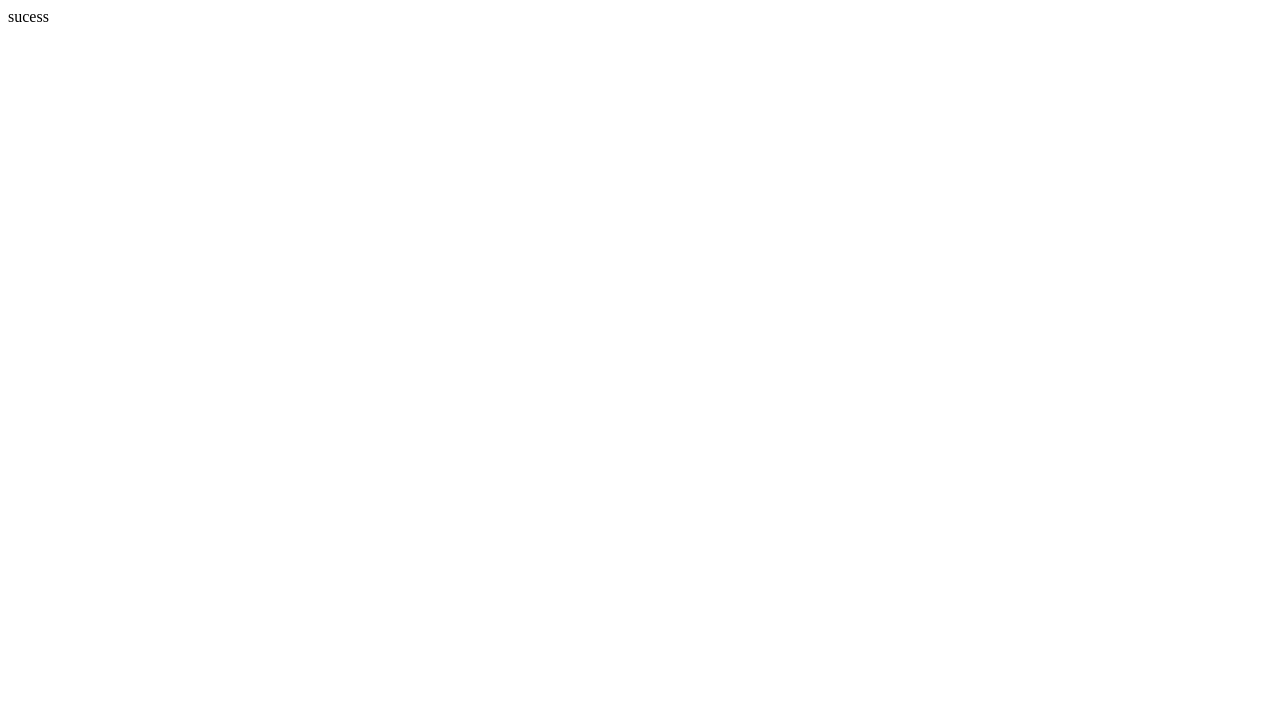
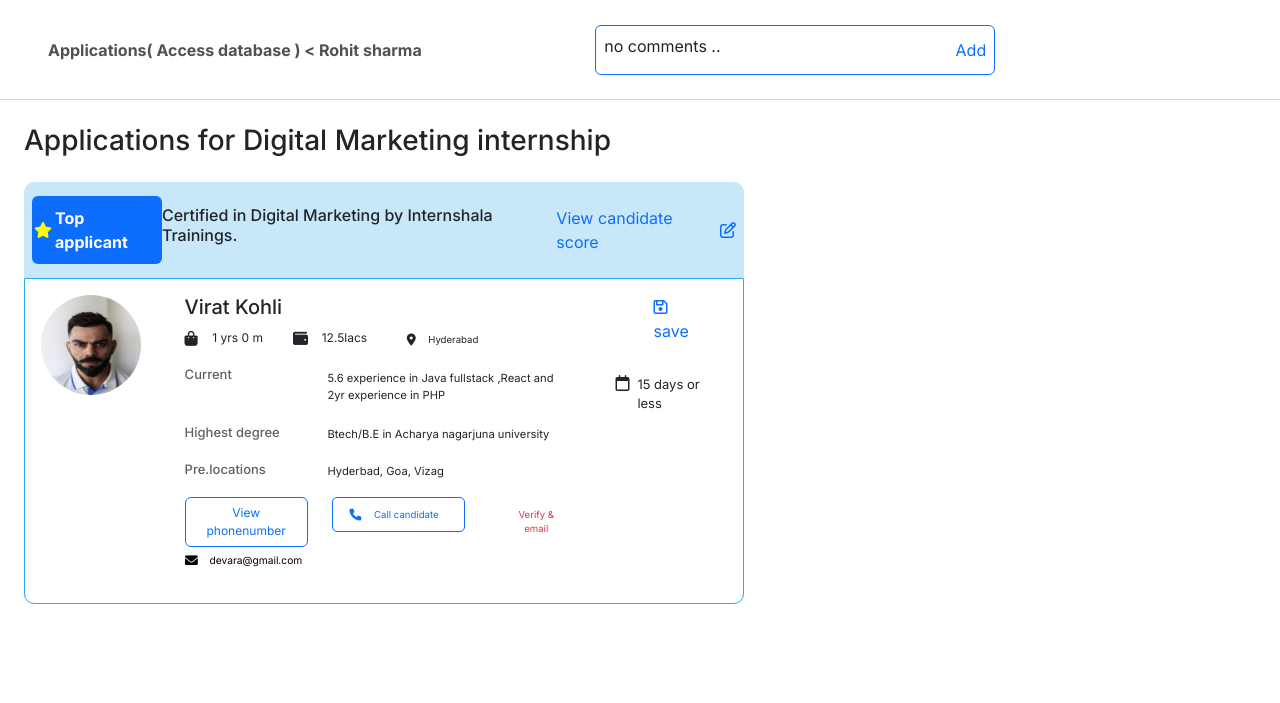
Before and after one commit to saibabusamsani/candidate-profile, a plain HTML site: page index.html in a window 1280 px wide. Drawn offline with nearby package versions, Linux system fonts and the light colour scheme.

Commit message:
update candidate

```diff
--- a/index.css
+++ b/index.css
@@ -0,0 +1,114 @@
+*{
+    margin: 0;
+    padding: 0;
+    font-family: "inter";
+}
+.header{
+
+    height: 100px;
+    border-bottom: 1px solid rgb(211, 211, 211);
+    cursor: pointer;
+
+}
+.app-link{
+    color: rgb(81, 81, 81);
+
+}
+.com-box{
+    width: 400px;
+    margin-right: 20%;
+}
+.left{
+    width: 60%;
+    height: 600px;
+
+}
+.right{
+    width: 40%;
+    height: 600px;
+    /* background-color:green; */
+}
+
+.top1{
+    width: 135px;
+    display:flex;
+    align-items: center;
+    justify-content: center;
+    padding: 2px;
+    column-gap: 3px;
+}
+.fa-star{
+    color: yellow;
+}
+.top11{
+    transform: translateY(8px);
+}
+.top{
+    background-color: rgb(200, 232, 249);
+    border-top-left-radius: 10px;
+    border-top-right-radius: 10px;
+
+}
+.profile-pic{
+    width: 20%;
+
+}
+.content{
+    width: 60%;
+
+}
+.save{
+    width: 20%;
+
+
+}
+.profile-pic img{
+    height: 100px;
+    width: 100px;
+    border-radius: 50%;
+}
+.card-bottom{
+    border-bottom-left-radius: 10px;
+    border-bottom-right-radius: 10px;
+    border: 1px solid rgb(45, 171, 234);
+}
+.icon-item{
+    font-size: 15px;
+}
+.title p:nth-child(1){
+    font-size: 13px;
+    font-weight: 500;
+    width: 120px;
+    color: rgb(97, 96, 96);
+}
+.title p:nth-child(2){
+    font-size: 14px;
+    /* font-weight: 600; */
+    width: 300px;
+}
+.phone-icon{
+    display: flex;
+    align-items: center;
+    justify-content: center;
+    /* background-color: blue; */
+    padding: 5px;
+    border-radius: 5px;
+    width: 150px;
+    column-gap: 5px;
+    height: 35px;
+}
+.profile-btn button,.profile-btn div{
+    font-size: 12px;
+
+}
+.content :last-child{
+    /* color: rebeccapurple; */
+    transform: scale(.8);
+}
+.email{
+    /* transform: translateX(50px); */
+    margin-right: 440px;
+}
+.days{
+    font-size: 13px;
+}
--- a/index.html
+++ b/index.html
@@ -4,14 +4,99 @@
     <meta charset="UTF-8">
     <meta name="viewport" content="width=device-width, initial-scale=1.0">
     <title>Document</title>
+    <link href="https://cdn.jsdelivr.net/npm/bootstrap@5.3.0/dist/css/bootstrap.min.css" rel="stylesheet">
+    <link rel="stylesheet" href="index.css">
+
+    <link rel="stylesheet" href="https://cdnjs.cloudflare.com/ajax/libs/font-awesome/6.0.0-beta3/css/all.min.css">
+    <link rel="preconnect" href="https://fonts.googleapis.com">
+<link rel="preconnect" href="https://fonts.gstatic.com" crossorigin>
+<link href="https://fonts.googleapis.com/css2?family=Inter+Tight:ital,wght@0,100..900;1,100..900&family=Inter:ital,opsz,wght@0,14..32,100..900;1,14..32,100..900&display=swap" rel="stylesheet">
 </head>
 <body>
 
-    <div class="h-10">
+    <div class="header h-10 d-flex justify-content-between align-items-center p-5">
+        <a class="fw-bold text-decoration-none app-link">Applications( Access database ) < Rohit sharma</a>
+        <div class="border border-primary d-flex pe-2 ps-2  justify-content-between align-items-center rounded com-box">
+            <p class="mt-2">no comments ..</p>
+            <button class="text-primary bg-white border-0">Add</button>
+        </div>
+    </div>
 
-        sucess
+    <div class="d-flex">
+        <div class="left p-4 gap-3 d-flex flex-column">
+            <h3>Applications for Digital Marketing internship</h3>
 
+            <!--  card -->
+            <div >
+                <div class="top d-flex justify-content-between align-items-center p-2 " >
+                    <div class="bg-primary rounded top1 ">
+                        <i class="fas fa-star"></i>
+                        <p class="fw-bold text-white top11">Top applicant</p>
+                    </div>
+                   <h6 >Certified in Digital Marketing by Internshala Trainings.</h4>
+                    <div class="d-flex text-primary justify-content-center align-items-center gap-2">
+                        <p class="mt-3">View candidate score</p>
+                        <i class="far fa-edit"></i>
+                    </div>
+                </div>
+                <div class="d-flex  card-bottom ">
+                    <div class="profile-pic p-3">
+                        <img src="../assests/kohli.jpg" >
+                    </div>
+                    <div class="content p-3" id="content">
+                        <h5>Virat Kohli</h4>
+                        <div class="d-flex title">
+                            <p>Current</p>
+                            <p>5.6 experience in Java fullstack ,React and 2yr experience in PHP </p>
+                        </div>
+                        <div class="d-flex title">
+                            <p>Highest degree</p>
+                            <p>Btech/B.E in Acharya nagarjuna university</p>
+                        </div>
+                        <div class="d-flex title">
+                            <p>Pre.locations</p>
+                            <p>Hyderbad, Goa, Vizag</p>
+                        </div>
+                        <div class="d-flex gap-4 profile-btn ">
+                            <button class="btn btn-outline-primary ">View phonenumber</button>
+                            <div class="phone-icon btn-outline-primary btn">
+                                <i class="fa-solid fa-phone"></i>
+                                <p class="mt-3">Call candidate</p>
+                            </div>
+
+                            <button class="btn text-danger">Verify & email</button>
+                        </div>
+                       <div class="d-flex text-black email">
+                        <i class="fa-solid fa-envelope mt-1"></i>
+                        <p>devara@gmail.com</p>
+                       </div>
+
+                    </div>
+                    <div class="save d-flex justify-content-start align-items-center p-3 flex-column">
+                        <div class="text-primary">
+                            <i class="fa-regular fa-floppy-disk"></i>
+                            <p>save</p>
+                        </div>
+                        <div class="d-flex gap-2 mt-3 me-3">
+                            <i class="fa-regular fa-calendar"></i>
+                            <p class="days ">15 days or less</p>
+                        </div>
+                    </div>
+
+                </div>
+
+              </div>
+        </div>
+
+
+
+
+        <div class="right" id="right">
+
+        </div>
     </div>
+
+    <script src="./index.js"></script>
 
 </body>
 </html>
--- a/index.js
+++ b/index.js
@@ -0,0 +1,27 @@
+const iconsList=document.createElement("div");
+iconsList.classList.add("d-flex","gap-4");
+const iconClasses=[{icon:"fas fa-shopping-bag",info:"1 yrs 0 m"},{icon:"fa-solid fa-wallet",info:"12.5lacs"},{icon:"fa-solid fa-location-dot",info:"Hyderabad"}];
+
+for(let i=0;i<3;i++)
+{
+    const item=document.createElement("div");
+    item.classList.add("d-flex","gap-2","icon-item");
+
+    const icon=document.createElement("i");
+    icon.classList.add("mt-1")
+
+    const classNames=iconClasses[i].icon.split(" ");
+    icon.classList.add(...classNames);
+
+    const info=document.createElement("p");
+    info.classList.add("info");
+    info.textContent=iconClasses[i].info;
+
+    item.append(icon,info)
+    iconsList.append(item);
+}
+
+const parent=document.getElementById("content");
+const ref=parent.children[1];
+
+parent.insertBefore(iconsList, ref);
```
Also changed, not shown: assests/kohli.jpg (added).
